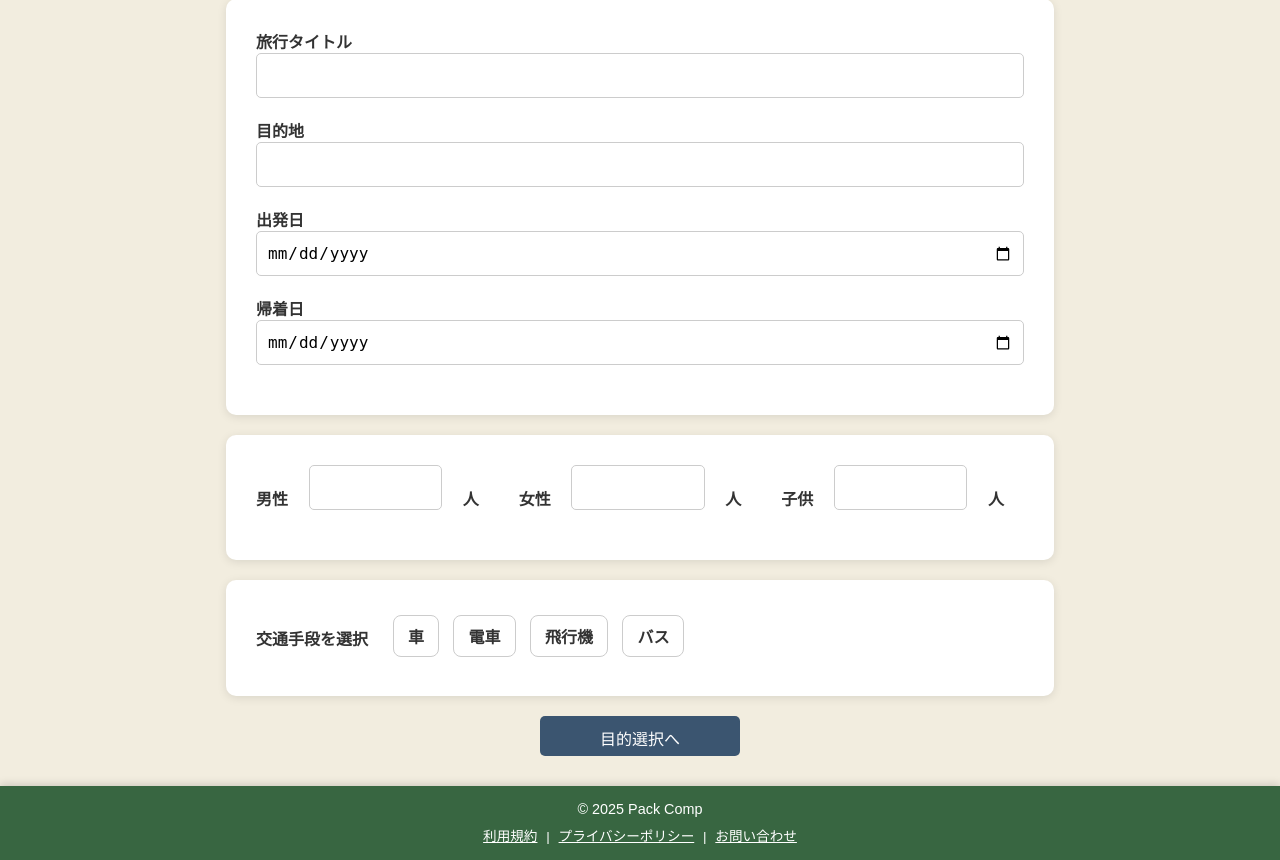
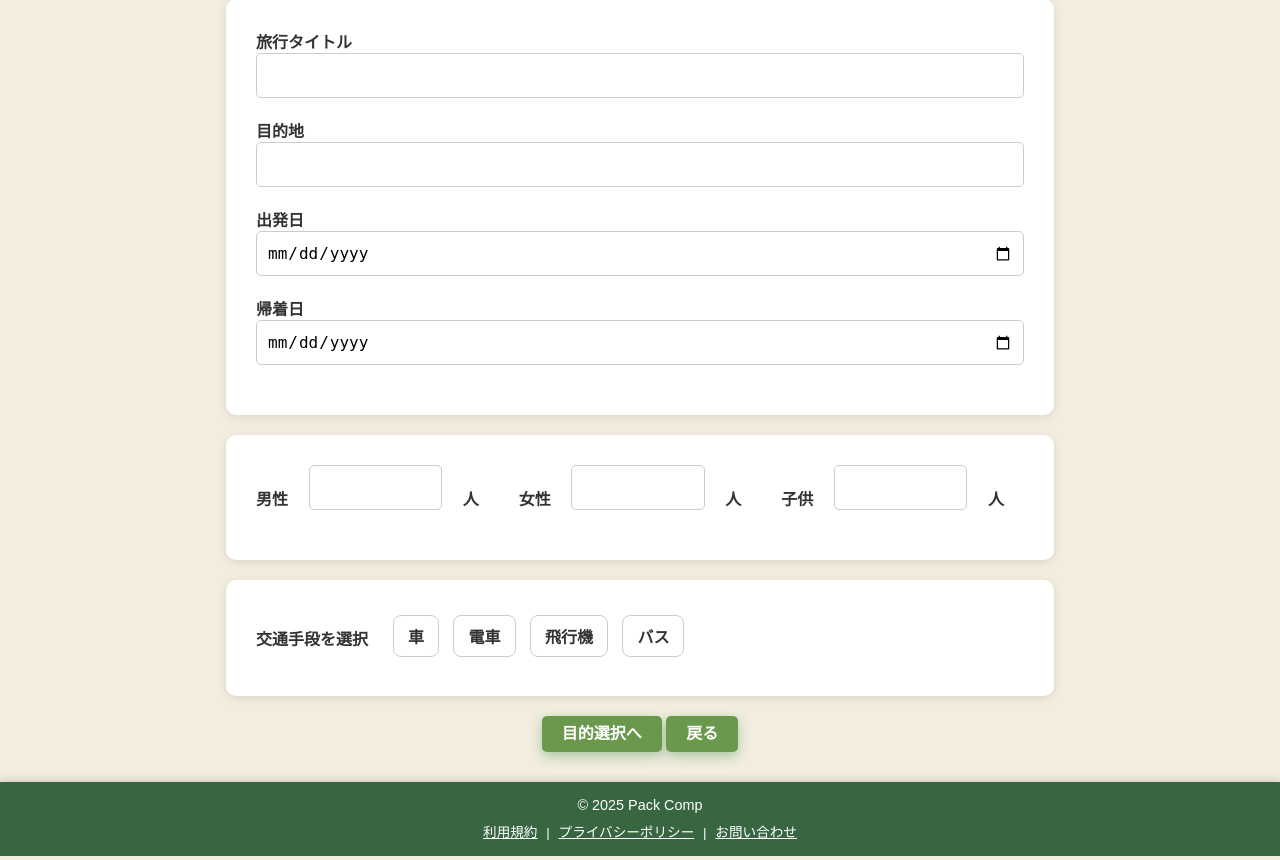
Before and after one commit to jolt-reco/packcomp, a Flask app: page /form in a window 1280 px wide. Shown: the part 115-975 px from the top of the page. Run offline with Flask 3, Linux system fonts and the light colour scheme; the visitor is signed in with stand-in values (Sample User, id 1).

Commit message:
update: ボタンのクラス変更

```diff
--- a/app/templates/new_travel.html
+++ b/app/templates/new_travel.html
@@ -28,9 +28,9 @@
         </div>
     </div>
 
-    <div class="button-area2">
+    <div class="button-area1">
         <button type="submit">目的選択へ</button>
+        <a href="{{ url_for('main.travels_list') }}">戻る</a>
     </div>
 </form>
-
 {% endblock %}
```
